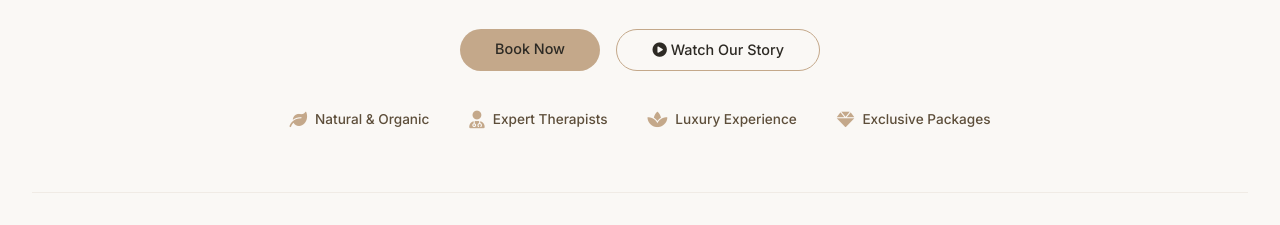
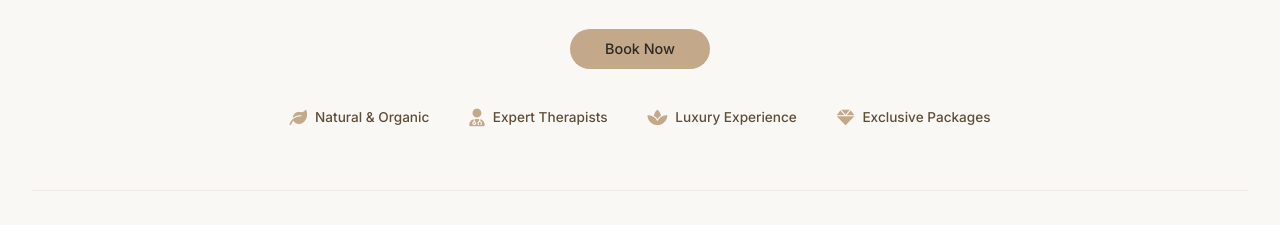
Before and after one commit to MokgothoTumelo/spa, a plain HTML site: page index.html in a window 1280 px wide. Shown: the part 365-590 px from the top of the page. Drawn offline with nearby package versions, Linux system fonts and the light colour scheme; a web font is replaced by a local one.

Commit message:
Update the index.html

```diff
--- a/index.html
+++ b/index.html
@@ -38,7 +38,6 @@
       <p class="hero-text">Escape the stress of everyday life and indulge in a journey of serenity and self-care.</p>
       <div class="hero-buttons">
         <a href="booking.html" class="btn btn-primary">Book Now</a>
-        <a href="#" class="btn btn-outline"><i class="fas fa-play-circle"></i> Watch Our Story</a>
       </div>
       <div class="hero-features">
         <div class="feature-item">
```
